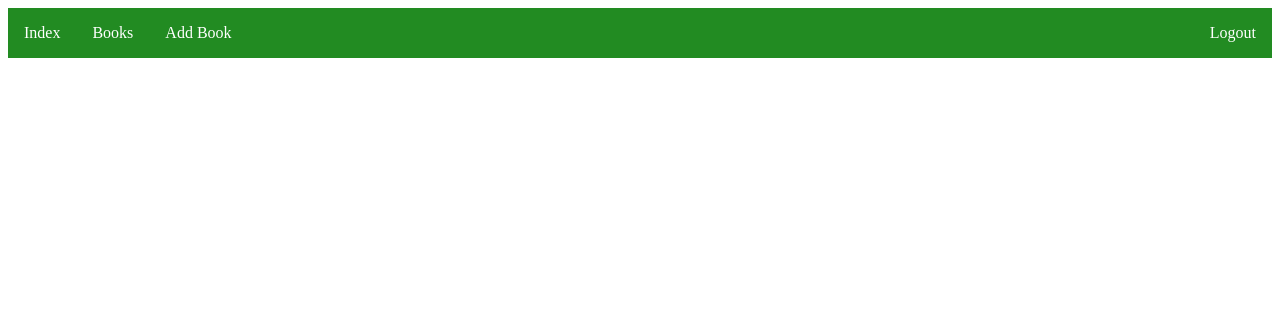
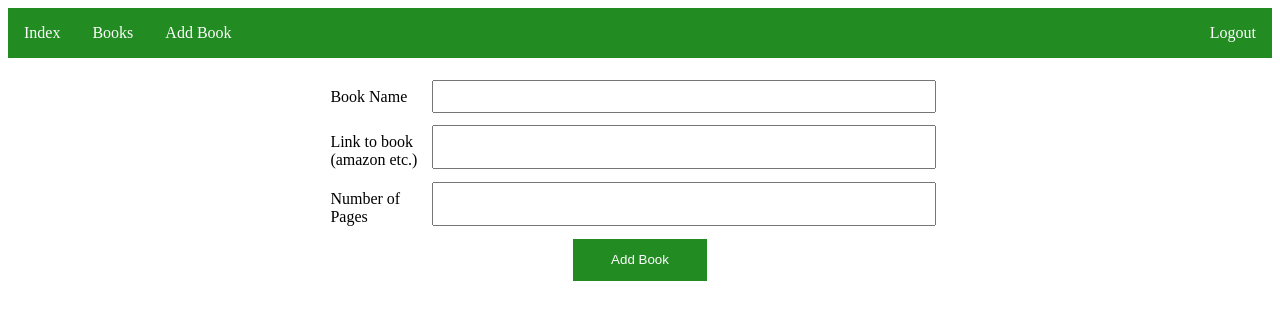
Before and after one commit to Checkroth/BookClub, a Django app: page /books/add in a window 1280 px wide. Shown: the top 320 px of the page. Run offline with Django 3.2, Linux system fonts and the light colour scheme; the visitor is signed in with stand-in values (Sample User, id 1).

Commit message:
lots of work -- fixing forms, styles, fleshing out most featuress

```diff
--- a/apps/apps/api.py
+++ b/apps/apps/api.py
@@ -9,3 +9,7 @@ def get_book_app():
 
 def get_book_repo():
     return BookRepository()
+
+
+def get_book_progress_repo():
+    return BookProgressRepository()
--- a/apps/books/forms.py
+++ b/apps/books/forms.py
@@ -13,3 +13,11 @@ class BookProgressForm(forms.ModelForm):
     class Meta:
         model = BookProgress
         fields = ['user', 'book', 'pages_read']
+
+    def clean(self):
+        if self.cleaned_data.get('book'):
+            pages_read = self.cleaned_data['pages_read']
+            book = self.cleaned_data['book']
+            if pages_read > book.page_count:
+                raise forms.ValidationError(
+                    {'pages_read': 'Cannot read more pages than the book has'})
--- a/apps/books/models.py
+++ b/apps/books/models.py
@@ -3,13 +3,12 @@ from django.contrib.auth.models import User
 
 
 class Book(models.Model):
-    name = models.CharField("Book Name", max_length=255)
+    name = models.CharField("Book Name", max_length=255, unique=True)
     link = models.URLField("Link to book (amazon etc.)")
     page_count = models.IntegerField("Number of Pages")
 
 
 class BookProgress(models.Model):
-    # TODO:: validate that pages_read is <= page_count
     user = models.ForeignKey(User,
                              on_delete=models.CASCADE,
                              related_name='book_progresses')
@@ -18,3 +17,6 @@ class BookProgress(models.Model):
                              related_name='user_progresses')
     pages_read = models.PositiveIntegerField("Pages read",
                                              default=0)
+
+    class Meta:
+        unique_together = (('user', 'book'))
--- a/apps/books/urls.py
+++ b/apps/books/urls.py
@@ -5,9 +5,6 @@ from . import views
 
 app_name = 'books'
 urlpatterns = [
-    path('<int:pk>/update_book_progress',
-         login_required(views.update_book_progress),
-         name='update_book_progress'),
     path('<int:pk>', login_required(views.view_book), name='view_book'),
     path('add', login_required(views.add_book), name='add_book'),
     path('', login_required(views.list_books), name='list_books')
--- a/apps/books/views.py
+++ b/apps/books/views.py
@@ -1,39 +1,34 @@
-from django.http import HttpResponseNotAllowed, HttpResponseNotFound
-from django.shortcuts import render, redirect
+from django.http import HttpResponseNotFound
+from django.shortcuts import render, redirect, get_object_or_404
 
 from apps import api
 
 from .forms import BookForm, BookProgressForm
-
-
-def update_book_progress(request, pk):
-    if request.method != 'POST':
-        return HttpResponseNotAllowed()
-
-    form = BookProgressForm({'user': request.user.pk,
-                             'book': pk,
-                             **request.POST})
-    import pdb; pdb.set_trace();
-    if not form.is_valid():
-        # add form error messages here
-        print(form.errors)
-    else:
-        # add success message here
-        print('success')
-        form.save()
-    return redirect('books:view_book', pk=pk)
+from .models import Book
 
 
 def view_book(request, pk):
-    book_repo = api.get_book_repo()
     book_app = api.get_book_app()
-    book = book_repo.get_book(pk)
+    book = get_object_or_404(Book, pk=pk)
     if not book:
         return HttpResponseNotFound()
 
+    progress_repo = api.get_book_progress_repo()
+    existing_progress = progress_repo.get_existing_progress(user_id=request.user.pk,
+                                                            book_id=pk)
+    if request.method == 'POST':
+        progress_form = BookProgressForm({'user': request.user.pk,
+                                          'book': pk,
+                                          'pages_read': request.POST['pages_read']},
+                                         instance=existing_progress,
+                                         )
+        if progress_form.is_valid():
+            progress_form.save()
+    else:
+        progress_form = BookProgressForm(
+            {'pages_read': existing_progress.pages_read if existing_progress else 0})
+
     readers = book_app.get_all_progresses(pk)
-    progress_form = BookProgressForm({'user': request.user.pk,
-                                      'book': pk})
     return render(request, 'book.html', {'book': book,
                                          'progress_form': progress_form,
                                          'readers': readers})
@@ -61,8 +56,8 @@ def add_book(request):
     else:
         form = BookForm(request.POST)
         if form.is_valid():
-            form.save()
-            return redirect('books:view_book', pk=form.pk)
+            book = form.save()
+            return redirect('books:view_book', pk=book.pk)
 
     return render(request,
                   'add_book.html',
--- a/static/css/custom.css
+++ b/static/css/custom.css
@@ -55,7 +55,7 @@ a {
   padding-left: 0;
 }
 
-.navigation .logout {
+.navigation .account {
 	margin-left: auto;
 }
 
@@ -110,6 +110,7 @@ a {
 	font-size: 1em;
 }
 
+/* book lists */
 .flex-item.book {
 	background: darkgreen;
 	width: 300px;
@@ -130,16 +131,17 @@ a {
 }
 
 
+/* progress tags */
 .flex-item.progress-tag {
 	background: darkgreen;
-	width: 210px;
+	min-width: 150px;
 	height: 40px;
 	color: white;
 	border: forestgreen;
 	border-style: solid;
 	border-width: .1em;
 	line-height: 1.9em;
-	padding: 0px;
+	padding: 0 3px 0 0;
 }
 
 .flex-item.progress-tag > span.progress-fill {
@@ -149,6 +151,7 @@ a {
   position: relative;
   overflow: visible;
   white-space: nowrap;
+  padding-left: 3px;
 }
 
 
@@ -195,3 +198,14 @@ a {
 .form-row > input {
 	flex: 2 50%;
 }
+
+.form-errors {
+	background-color: #F8D6D9;
+	color: #712228;
+	padding: .5em;
+	border-radius: 1em;
+}
+
+.form-errors ul {
+	list-style: none;
+}
--- a/templates/add_book.html
+++ b/templates/add_book.html
@@ -1 +1,41 @@
 {% extends "base.html" %}
+
+
+{% block content %}
+<form method="post" url="{% url 'books:add_book' %}">
+	{% csrf_token %}
+	<ul class="form-wrapper">
+		{% if book_form.errors.name %}
+		<li class="form-row form-errors">
+			{{ book_form.errors.name }}
+		</li>
+		{% endif %}
+		<li class="form-row">
+			<label>{{ book_form.name.label }}</label>
+			{{ book_form.name }}
+		</li>
+		{% if book_form.errors.link %}
+		<li class="form_row form-errors">
+			{{ book_form.errors.link }}
+		</li>
+		{% endif %}
+		<li class="form-row">
+			<label>{{ book_form.link.label }}</label>
+			{{ book_form.link }}
+		</li>
+		{% if book_form.errors.page_count %}
+		<li class="form_row form-errors">
+			{{ book_form.errors.page_count }}
+		</li>
+		{% endif %}
+		<li class="form-row">
+			<label>{{ book_form.page_count.label }}</label>
+			{{ book_form.page_count }}
+		</li>
+		<li class="form-row">
+			<button type="submit">Add Book</button>
+		</li>
+	</ul>
+</form>
+
+{% endblock %}
--- a/templates/base.html
+++ b/templates/base.html
@@ -16,7 +16,9 @@
 		<li><a href="{% url 'books:list_books' %}">Books</a></li>
 		<li><a href="{% url 'books:add_book' %}">Add Book</a></li>
 		{% if request.user.is_authenticated %}
-		<li class="logout"><a href="{% url 'logout' %}">Logout</a></li>
+		<li class="account"><a href="{% url 'logout' %}">Logout</a></li>
+		{% else %}
+		<li class="account"><a href="{% url 'login' %}">Login</a></li>
 		{% endif %}
 	</ul>
 	<div class="content-body container">
```
Also changed, not shown: apps/books/repositories.py (+7 -0 lines), templates/book.html (+10 -2 lines), templates/registration/login.html (+18 -18 lines), apps/books/migrations/0001_initial.py, apps/books/migrations/0002_auto_20190421_1139.py (added), apps/books/migrations/0002_bookprogress_book.py (deleted), apps/books/migrations/0003_auto_20190421_0453.py (deleted).
